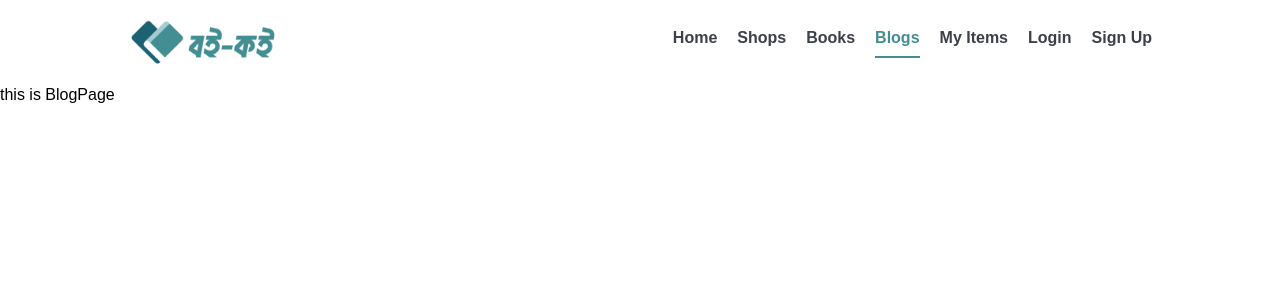
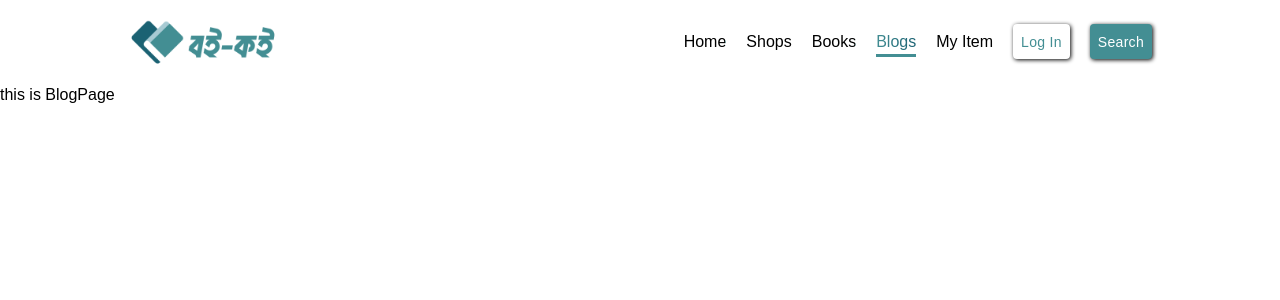
Before and after one commit to Maria-07/Boikoi-Client-Nextjs, a Next.js app: page /blogs in a window 1280 px wide. Shown: the top 300 px of the page. Built offline with nearby package versions, Linux system fonts and the light colour scheme; no server answers.

Commit message:
Protective route added in navigation part

```diff
--- a/package.json
+++ b/package.json
@@ -15,7 +15,8 @@
     "country-state-city": "^3.1.4",
     "eslint": "8.45.0",
     "eslint-config-next": "13.4.12",
-    "framer-motion": "^10.13.1",
+    "framer-motion": "^10.16.0",
+    "hamburger-react": "^2.5.0",
     "js-cookie": "^3.0.5",
     "next": "13.4.12",
     "next-auth": "^4.22.3",
--- a/src/component/UI/Layouts/Navbar.jsx
+++ b/src/component/UI/Layouts/Navbar.jsx
@@ -2,36 +2,56 @@ import Image from "next/image";
 import logo from "@/assets/img/logo.png";
 import Link from "next/link";
 import { GiHamburgerMenu } from "react-icons/gi";
-import { useState } from "react";
+import { useEffect, useState } from "react";
 import { usePathname } from "next/navigation";
 import { useSession, signOut } from "next-auth/react";
+import NavbarSmallDevice from "./NavbarSmallDevice";
+import CurrentUserEmail from "@/hook/currentUserHook";
+import Cookies from "js-cookie";
+import { getAccessToken } from "@/redux/api/apiSlice";
+import { useRouter } from "next/router";
 
 const Navbar = () => {
   const [open, setOpen] = useState(false);
+  const [accessToken, setAccessToken] = useState("");
   const currentRoute = usePathname();
 
-  const { data: session } = useSession();
-  console.log("session user", session);
+  const token = getAccessToken();
+  const email = CurrentUserEmail();
+  console.log("userEmail", email);
+
+  useEffect(() => {
+    setAccessToken(token);
+  }, [token]);
+
+  const router = useRouter();
+
+  const handleLogOut = () => {
+    console.log("logout");
+    Cookies.remove("accessToken");
+    router.push("/");
+    console.log("userEmail logout", email);
+  };
 
   return (
     <div>
       {" "}
-      <div className="hidden md:block">
+      <div className="hidden lg:block">
         <div className="sm:w-[80%]  sm:mx-auto py-4 flex justify-between">
           <div>
+            <Link href={"/"}>
               <Image
                 src={logo}
                 width={150}
                 height={150}
                 alt="Picture of the author"
               />
+            </Link>
           </div>
           <div className="flex items-center gap-5">
             <Link
               className={
-                currentRoute === "/"
-                  ? "text-primary text-base font-semibold border-b-[2px] border-primary h-8"
-                  : "text-dark text-base font-semibold h-8 hover:text-primary hover:border-primary hover:border-b-[2px] transition-all duration-100"
+                currentRoute === "/" ? "active custom_link" : "custom_link"
               }
               href={"/"}
             >
@@ -39,9 +59,7 @@ const Navbar = () => {
             </Link>
             <Link
               className={
-                currentRoute === "/shops"
-                  ? "text-primary text-base font-semibold border-b-[2px] border-primary h-8"
-                  : "text-dark text-base font-semibold h-8 hover:text-primary hover:border-primary hover:border-b-[2px] transition-all duration-100"
+                currentRoute === "/shops" ? "active custom_link" : "custom_link"
               }
               href={"/shops"}
             >
@@ -49,9 +67,7 @@ const Navbar = () => {
             </Link>
             <Link
               className={
-                currentRoute === "/books"
-                  ? "text-primary text-base font-semibold border-b-[2px] border-primary h-8"
-                  : "text-dark text-base font-semibold h-8 hover:text-primary hover:border-primary hover:border-b-[2px] transition-all duration-100"
+                currentRoute === "/books" ? "active custom_link" : "custom_link"
               }
               href={"/books"}
             >
@@ -60,54 +76,42 @@ const Navbar = () => {
             <Link
               className={
                 currentRoute === "/blogs"
-                  ? "text-primary text-base font-semibold border-b-[2px] border-primary h-8"
-                  : "text-dark text-base font-semibold h-8 hover:text-primary hover:border-primary hover:border-b-[2px] transition-all duration-100"
+                  ? "active custom_link font-medium"
+                  : "custom_link font-medium"
               }
               href={"/blogs"}
             >
               Blogs
             </Link>
+
             <Link
               className={
                 currentRoute === "/myItems"
-                  ? "text-primary text-base font-semibold border-b-[2px] border-primary h-8"
-                  : "text-dark text-base font-semibold h-8 hover:text-primary hover:border-primary hover:border-b-[2px] transition-all duration-100"
+                  ? "active custom_link"
+                  : "custom_link"
               }
-              href={"/myItems"}
+              href={token ? "/myItems" : "/login"}
+              // href={"/myItems"}
             >
-              My Items
+              My Item
             </Link>
-            {!session?.user && (
-              <Link
-                className={
-                  currentRoute === "/login"
-                    ? "text-primary text-base font-semibold border-b-[2px] border-primary h-8"
-                    : "text-dark text-base font-semibold h-8 hover:text-primary hover:border-primary hover:border-b-[2px] transition-all duration-100"
-                }
-                href={"/login"}
-              >
-                Login
+
+            <div>
+              {accessToken ? (
+                <button className="input-button" onClick={handleLogOut}>
+                  Log Out
+                </button>
+              ) : (
+                <Link href={"/login"}>
+                  <button className="input-button">Log In</button>
                 </Link>
               )}
-            {!session?.user && (
-              <Link
-                className={
-                  currentRoute === "/signup"
-                    ? "text-primary text-base font-semibold border-b-[2px] border-primary h-8"
-                    : "text-dark text-base font-semibold h-8 hover:text-primary hover:border-primary hover:border-b-[2px] transition-all duration-100"
-                }
-                href={"/signup"}
-              >
-                Sign Up
-              </Link>
-            )}
-            {session?.user && (
-              <button onClick={() => signOut()}>Sign Out</button>
-            )}
+            </div>
+            <button className="bk-input-button ">Search</button>
           </div>
         </div>
       </div>
-      <div className="md:hidden block">
+      <div className="lg:hidden block">
         <div className="flex items-center justify-between px-3 py-2">
           <div>
             <GiHamburgerMenu
@@ -126,85 +130,7 @@ const Navbar = () => {
           </div>
           <button>Search</button>
         </div>
-        {open && (
-          <div className="absolute bg-white w-3/4 h-[100vh]">
-            <div>
-              <Link href={"/"}>
-                <div className="text-center text-dark text-base font-semibold h-8 p-2 transition-all hover:bg-primary hover:text-white">
-                  Home
-                </div>
-              </Link>
-              <Link
-                className={
-                  currentRoute === "/"
-                    ? "text-primary text-base font-semibold border-b-[2px] border-primary h-8"
-                    : "text-dark text-base font-semibold h-8 hover:text-primary hover:border-primary hover:border-b-[2px] transition-all duration-100"
-                }
-                href={"/shops"}
-              >
-                <div className="text-center text-dark text-base font-semibold h-8 p-2 transition-all hover:bg-primary hover:text-white">
-                  Shops
-                </div>
-              </Link>
-              <Link
-                className={
-                  currentRoute === "/"
-                    ? "text-primary text-base font-semibold border-b-[2px] border-primary h-8"
-                    : "text-dark text-base font-semibold h-8 hover:text-primary hover:border-primary hover:border-b-[2px] transition-all duration-100"
-                }
-                href={"/books"}
-              >
-                <div className="text-center text-dark text-base font-semibold h-8 p-2 transition-all hover:bg-primary hover:text-white">
-                  Books
-                </div>
-              </Link>
-              <Link
-                className={
-                  currentRoute === "/"
-                    ? "text-primary text-base font-semibold border-b-[2px] border-primary h-8"
-                    : "text-dark text-base font-semibold h-8 hover:text-primary hover:border-primary hover:border-b-[2px] transition-all duration-100"
-                }
-                href={"/blogs"}
-              >
-                <div className="text-center text-dark text-base font-semibold h-8 p-2 transition-all hover:bg-primary hover:text-white">
-                  Blogs
-                </div>
-              </Link>
-              <Link
-                className={
-                  currentRoute === "/"
-                    ? "text-primary text-base font-semibold border-b-[2px] border-primary h-8"
-                    : "text-dark text-base font-semibold h-8 hover:text-primary hover:border-primary hover:border-b-[2px] transition-all duration-100"
-                }
-                href={"/login"}
-              >
-                <div className="text-center text-dark text-base font-semibold h-8 p-2 transition-all hover:bg-primary hover:text-white">
-                  Login
-                </div>
-              </Link>
-              <Link
-                className={
-                  currentRoute === "/"
-                    ? "text-primary text-base font-semibold border-b-[2px] border-primary h-8"
-                    : "text-dark text-base font-semibold h-8 hover:text-primary hover:border-primary hover:border-b-[2px] transition-all duration-100"
-                }
-                href={"/signup"}
-              >
-                <div className="text-center text-dark text-base font-semibold h-8 p-2 transition-all hover:bg-primary hover:text-white">
-                  Sign Up
-                </div>
-              </Link>
-            </div>
-            <div className=" absolute bottom-5 mx-5">
-              <Image
-                src={logo}
-                width={200}
-                height={200}
-                alt="Picture of the author"
-              />
-            </div>
-          </div>
-        )}
+        <NavbarSmallDevice isOpen={open} setOpen={setOpen}></NavbarSmallDevice>
       </div>
     </div>
   );
--- /dev/null
+++ b/src/component/UI/Layouts/NavbarSmallDevice.jsx
@@ -0,0 +1,37 @@
+import { motion } from "framer-motion";
+import Hamburger from "hamburger-react";
+
+const NavbarSmallDevice = ({ isOpen, setOpen }) => {
+  return (
+    <div>
+      {" "}
+      <motion.div
+        animate={{
+          width: isOpen ? "300px" : "0px",
+          transition: {
+            duration: 0.5,
+            type: "spring",
+            // damping: 8,
+          },
+        }}
+        className={`fixed w-[300px] top-0 left-0 z-50 bg-accent h-screen overflow-x-hidden`}
+      >
+        <header className="flex justify-between items-center m-2">
+          <div className=" font-bold ml-2 font-secondary text-2xl">
+            {" "}
+            PC Wizard
+          </div>
+          <Hamburger
+            toggled={isOpen}
+            toggle={setOpen}
+            size={24}
+            color={isOpen ? "white" : "black"}
+            label="Toggle Menu"
+          />
+        </header>
+      </motion.div>
+    </div>
+  );
+};
+
+export default NavbarSmallDevice;
--- /dev/null
+++ b/src/hook/currentUserHook.jsx
@@ -0,0 +1,15 @@
+import { getAccessToken } from "@/redux/api/apiSlice";
+
+const CurrentUserEmail = () => {
+  const accessToken = getAccessToken();
+  if (accessToken) {
+    const tokenParts = accessToken.split(".");
+    const tokenPayload = tokenParts[1];
+    const decodedPayload = atob(tokenPayload);
+    const payloadObj = JSON.parse(decodedPayload);
+    const userEmail = payloadObj.userEmail;
+    return userEmail;
+  }
+};
+
+export default CurrentUserEmail;
--- a/src/styles/globals.css
+++ b/src/styles/globals.css
@@ -128,8 +128,8 @@ body {
 
 .input-button {
   color: #438E93;
-  font-weight: 600;
-  font-size: 15px;
+  font-weight: 500;
+  font-size: 14px;
   line-height: 2em;
   letter-spacing: 0.3px;
   background-color: #fff;
@@ -143,25 +143,9 @@ body {
   transition: ease-in-out 0.3s;
 }
 
-
-
 .input-button:hover {
   color: #fff;
-  font-weight: 600;
-  font-size: 15px;
-  line-height: 2em;
-  letter-spacing: 0.3px;
   background-color: #438E93;
-  padding-left: 8px;
-  padding-right: 8px;
-  padding-top: 4px;
-  padding-bottom: 3px;
-  border-width: 0px;
-  border-top-left-radius: 4px;
-  border-top-right-radius: 4px;
-  border-bottom-left-radius: 4px;
-  border-bottom-right-radius: 4px;
-  box-shadow: 1px 1px 4px 0px #000000;
 }
 
 .heading {
@@ -194,3 +178,51 @@ body {
   background-color: #438E93;
   color: #fff;
 }
+
+
+/* menu  hover effect  */
+
+.custom_link {
+  background-image: linear-gradient(to right,
+      #438E93,
+      #1B6273 50%,
+      #000 50%);
+  background-size: 200% 100%;
+  background-position: -100%;
+  display: inline-block;
+  position: relative;
+  -webkit-background-clip: text;
+  -webkit-text-fill-color: transparent;
+  transition: all 0.3s ease-in-out;
+}
+
+.custom_link:before {
+  content: '';
+  background: #438E93;
+  display: block;
+  position: absolute;
+  bottom: -3px;
+  left: 0;
+  width: 0;
+  height: 3px;
+  transition: all 0.3s ease-in-out;
+}
+
+.custom_link:hover,
+.custom_link.active {
+  background-position: 0;
+}
+
+.custom_link:hover::before,
+.custom_link.active::before {
+  width: 100%;
+}
+
+/* style for mobile menu  */
+.custom_link_.active_ {
+  color: white;
+}
+
+.custom_link_ {
+  color: black;
+}
```
Also changed, not shown: src/component/UI/Login/Login.jsx (+7 -0 lines), src/pages/myItems/shop/createShop.js (+21 -0 lines), 1 other file (tests, documents, lock files or other folders). Lines whose indentation alone changed are shown as unchanged.
